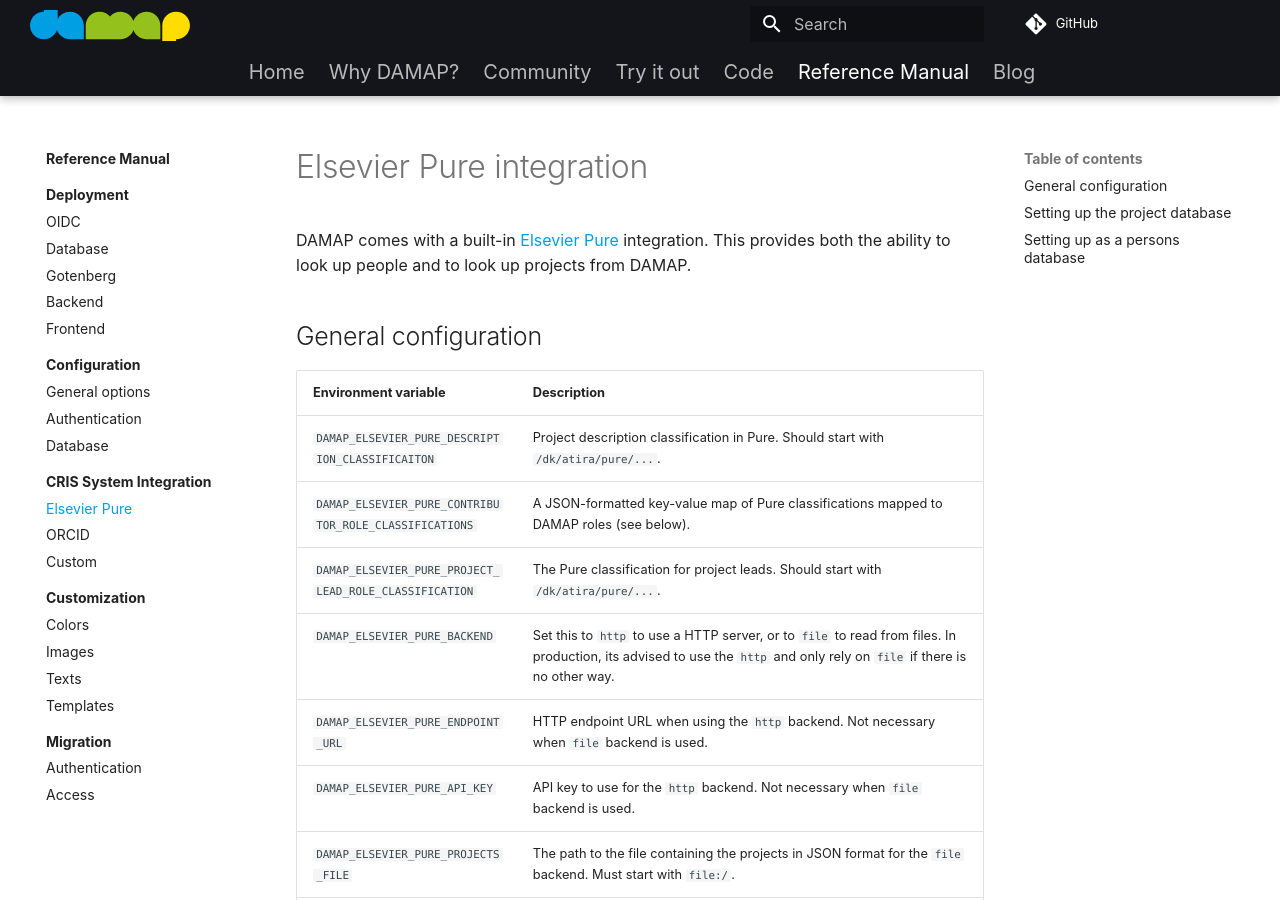
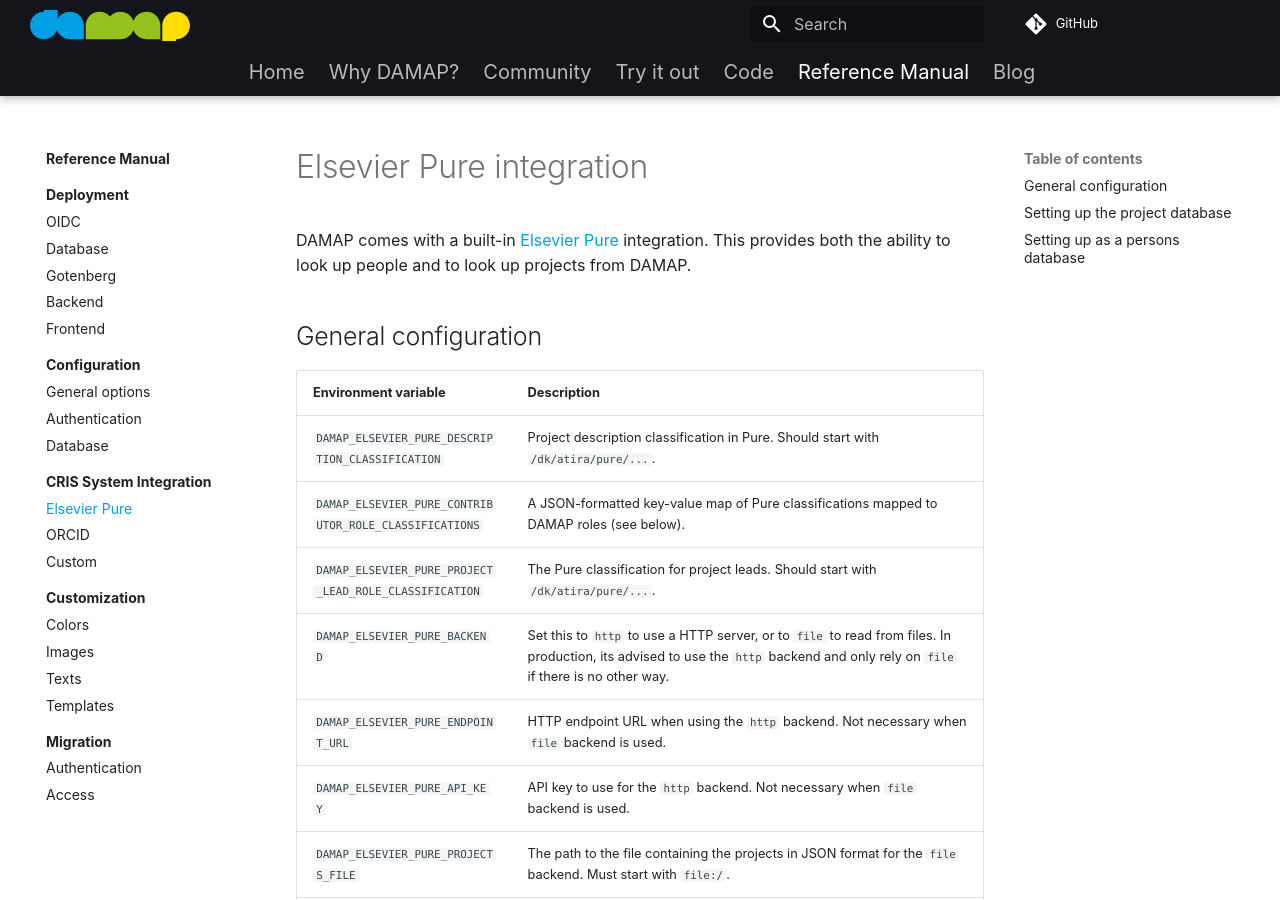
Before and after one commit to damap-org/damap-website, an MkDocs documentation site: the page built from docs/manual/cris/pure.md, in a window 1280 px wide and 900 px high. Built offline with MkDocs 1.6.1 and Material for MkDocs 9.7.7, drawn with Linux system fonts in a browser that asks for light colours; plug-ins that fetch from the network failed and are left out.

Commit message:
Apply feedback

```diff
--- a/docs/manual/cris/pure.md
+++ b/docs/manual/cris/pure.md
@@ -8,16 +8,16 @@
 
 ## General configuration
 
-| Environment variable                                   | Description                                                                                                   |
-|--------------------------------------------------------|---------------------------------------------------------------------------------------------------------------|
-| `DAMAP_ELSEVIER_PURE_DESCRIPTION_CLASSIFICAITON`       | Project description classification in Pure. Should start with `/dk/atira/pure/...`.                           |
-| `DAMAP_ELSEVIER_PURE_CONTRIBUTOR_ROLE_CLASSIFICATIONS` | A JSON-formatted key-value map of Pure classifications mapped to DAMAP roles (see below).                     |
-| `DAMAP_ELSEVIER_PURE_PROJECT_LEAD_ROLE_CLASSIFICATION` | The Pure classification for project leads. Should start with `/dk/atira/pure/...`.                            |
-| `DAMAP_ELSEVIER_PURE_BACKEND`                          | Set this to `http` to use a HTTP server, or to `file` to read from files. In production, its advised to use the `http` and only rely on `file` if there is no other way.                                    |
-| `DAMAP_ELSEVIER_PURE_ENDPOINT_URL`                     | HTTP endpoint URL when using the `http` backend. Not necessary when `file` backend is used.                                                             |
-| `DAMAP_ELSEVIER_PURE_API_KEY`                          | API key to use for the `http` backend. Not necessary when `file` backend is used.                                                                       |
-| `DAMAP_ELSEVIER_PURE_PROJECTS_FILE`                    | The path to the file containing the projects in JSON format for the `file` backend. Must start with `file:/`. |
-| `DAMAP_ELSEVIER_PURE_PERSONS_FILE`                     | The path to the file containing the persons in JSON format for the `file` backend. Must start with `file:/`.  |
+| Environment variable                                   | Description                                                                                                                                                                      |
+|--------------------------------------------------------|----------------------------------------------------------------------------------------------------------------------------------------------------------------------------------|
+| `DAMAP_ELSEVIER_PURE_DESCRIPTION_CLASSIFICATION`       | Project description classification in Pure. Should start with `/dk/atira/pure/...`.                                                                                              |
+| `DAMAP_ELSEVIER_PURE_CONTRIBUTOR_ROLE_CLASSIFICATIONS` | A JSON-formatted key-value map of Pure classifications mapped to DAMAP roles (see below).                                                                                        |
+| `DAMAP_ELSEVIER_PURE_PROJECT_LEAD_ROLE_CLASSIFICATION`     | The Pure classification for project leads. Should start with `/dk/atira/pure/...`.                                                                                               |
+| `DAMAP_ELSEVIER_PURE_BACKEND`                          | Set this to `http` to use a HTTP server, or to `file` to read from files. In production, its advised to use the `http` backend and only rely on `file` if there is no other way. |
+| `DAMAP_ELSEVIER_PURE_ENDPOINT_URL`                     | HTTP endpoint URL when using the `http` backend. Not necessary when `file` backend is used.                                                                                      |
+| `DAMAP_ELSEVIER_PURE_API_KEY`                          | API key to use for the `http` backend. Not necessary when `file` backend is used.                                                                                                |
+| `DAMAP_ELSEVIER_PURE_PROJECTS_FILE`                    | The path to the file containing the projects in JSON format for the `file` backend. Must start with `file:/`.                                                                    |
+| `DAMAP_ELSEVIER_PURE_PERSONS_FILE`                     | The path to the file containing the persons in JSON format for the `file` backend. Must start with `file:/`.                                                                     |
 
 !!! note "DAMAP roles"
     DAMAP supports the following roles: `DATA_COLLECTOR`, `DATA_CURATOR`, `DATA_MANAGER`, `DISTRIBUTOR`, `EDITOR`, `HOSTING_INSTITUTION`, `PRODUCER`, `PROJECT_LEADER`, `PROJECT_MANAGER`, `PROJECT_MEMBER`, `REGISTRATION_AGENCY`, `REGISTRATION_AUTHORITY`, `RELATED_PERSON`, `RESEARCHER`, `RESEARCH_GROUP`, `RIGHTS_HOLDER`, `SPONSOR`, `SUPERVISOR`, `WORK_PACKAGE_LEADER`, `PRINCIPAL_INVESTIGATOR`, `PROJECT_COORDINATOR`, `OTHER`.
```
Also changed, not shown: docs/manual/cris/index.md (+1 -4 lines), docs/manual/migration/configuration-variables.md (+1 -1 lines).
